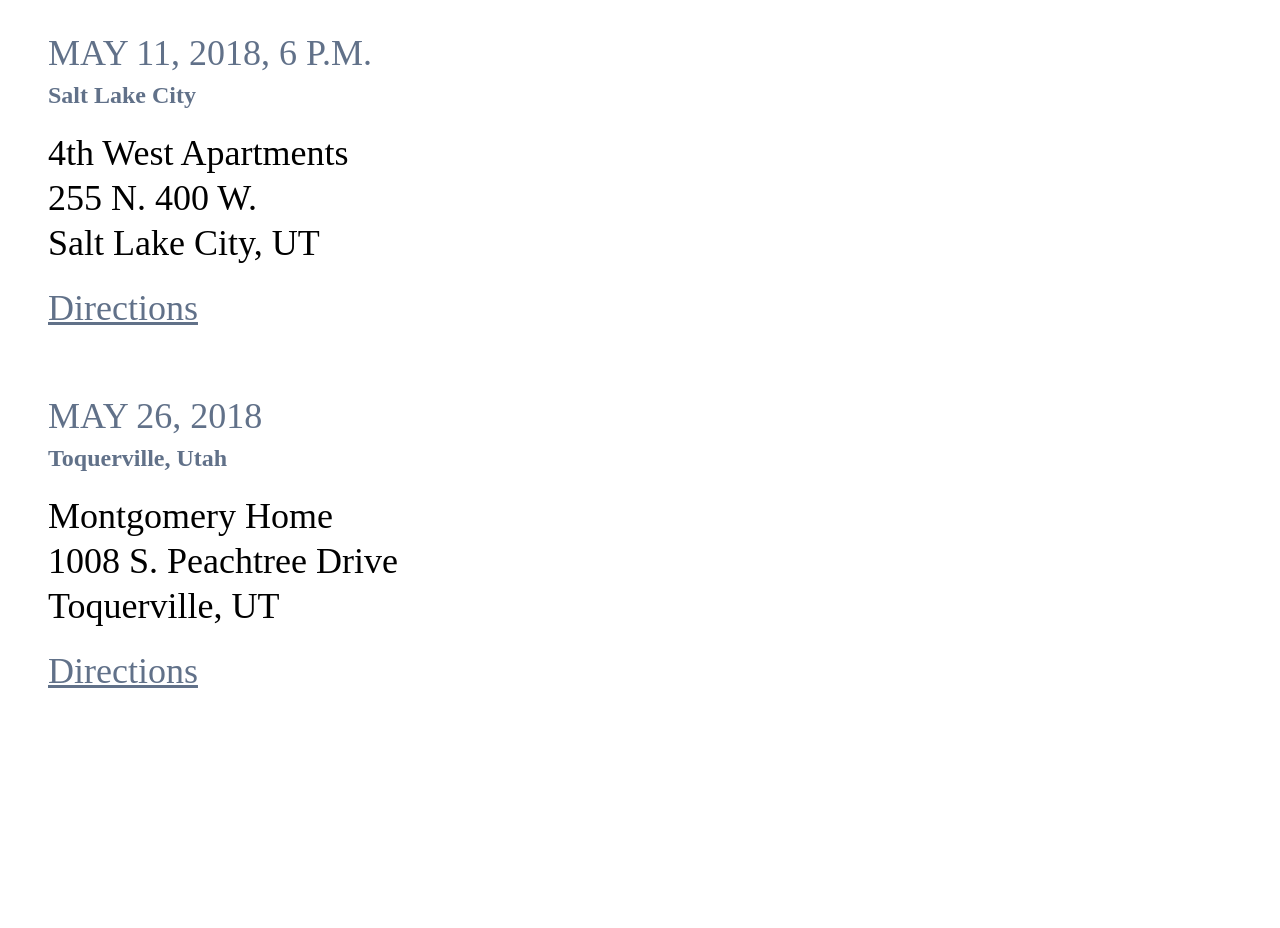
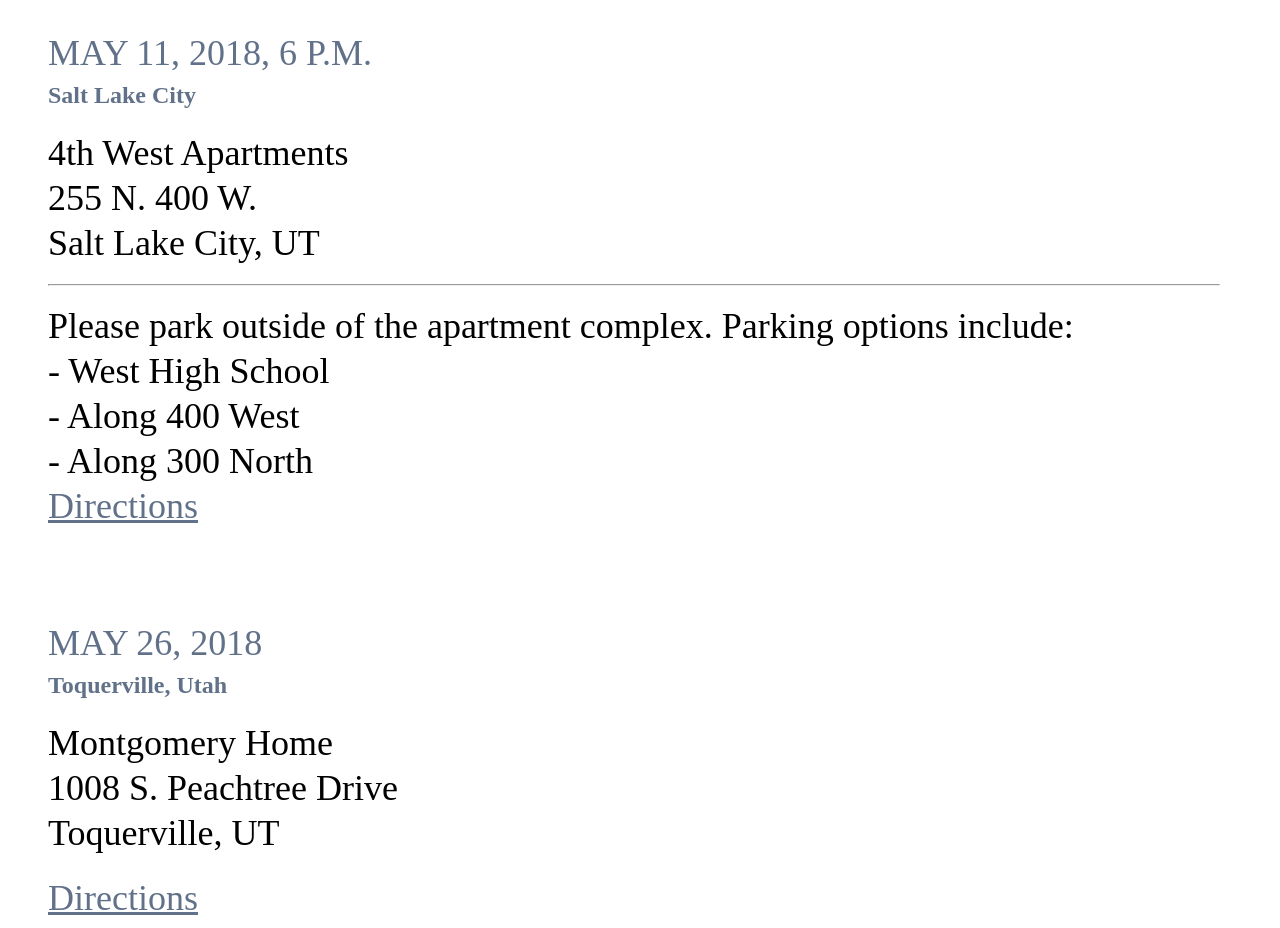
Before and after one commit to mattmontgomery/mattandginny.wedding, a React app: page / in a window 1280 px wide. Shown: the part 2640-3568 px from the top of the page. Before the commit the page ends 3341 px from the top, so only its background shows below. Built offline with nearby package versions, Linux system fonts and the light colour scheme.

Commit message:
Adds parking

```diff
--- a/src/index.js
+++ b/src/index.js
@@ -85,8 +85,17 @@ const Directions = () => {
             {"255 N. 400 W."}
             <br />
             {"Salt Lake City, UT"}
-          </p>
-          <p>
+            <hr />
+            {
+              "Please park outside of the apartment complex. Parking options include: "
+            }
+            <br />
+            {"- West High School"}
+            <br />
+            {"- Along 400 West"}
+            <br />
+            {"- Along 300 North"}
+            <br />
             <a href="https://goo.gl/maps/PjyYo2kpcD82">{"Directions"}</a>
           </p>
         </div>
--- a/src/index.scss
+++ b/src/index.scss
@@ -119,7 +119,6 @@ html {
   }
   &-content {
     &-address {
-      height: 6rem;
       line-height: 125%;
       margin-bottom: 1rem;
       @media (max-device-width: $breakpointMobile),
```
